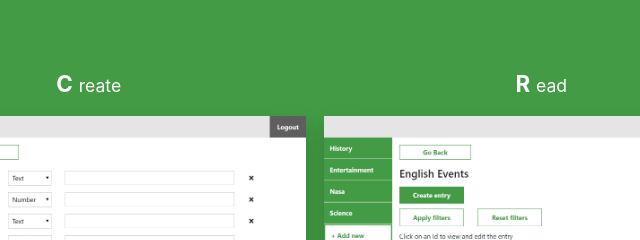
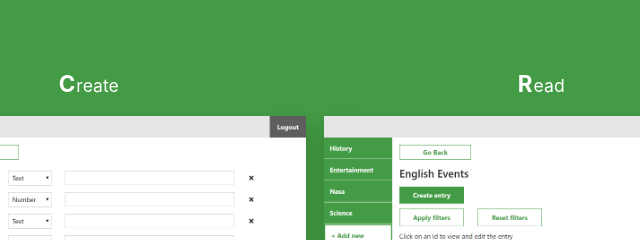
Before and after one commit to sbeltran10/moncrud-page, a Gatsby site: page / in a window 1280 px wide. Shown: the part 531-771 px from the top of the page, 325-965 px from the left. Built offline with nearby package versions, Linux system fonts and the light colour scheme; Gatsby itself is replaced by a stand-in of ours.

Commit message:
letter spacing change

```diff
--- a/src/components/feature-box.css
+++ b/src/components/feature-box.css
@@ -26,6 +26,7 @@ article.feature-col {
 }
 
 .feature-content span:first-child{
+  letter-spacing: -0.3rem;
   font-size: 1.4rem;
   font-weight: bold;
 }
```
